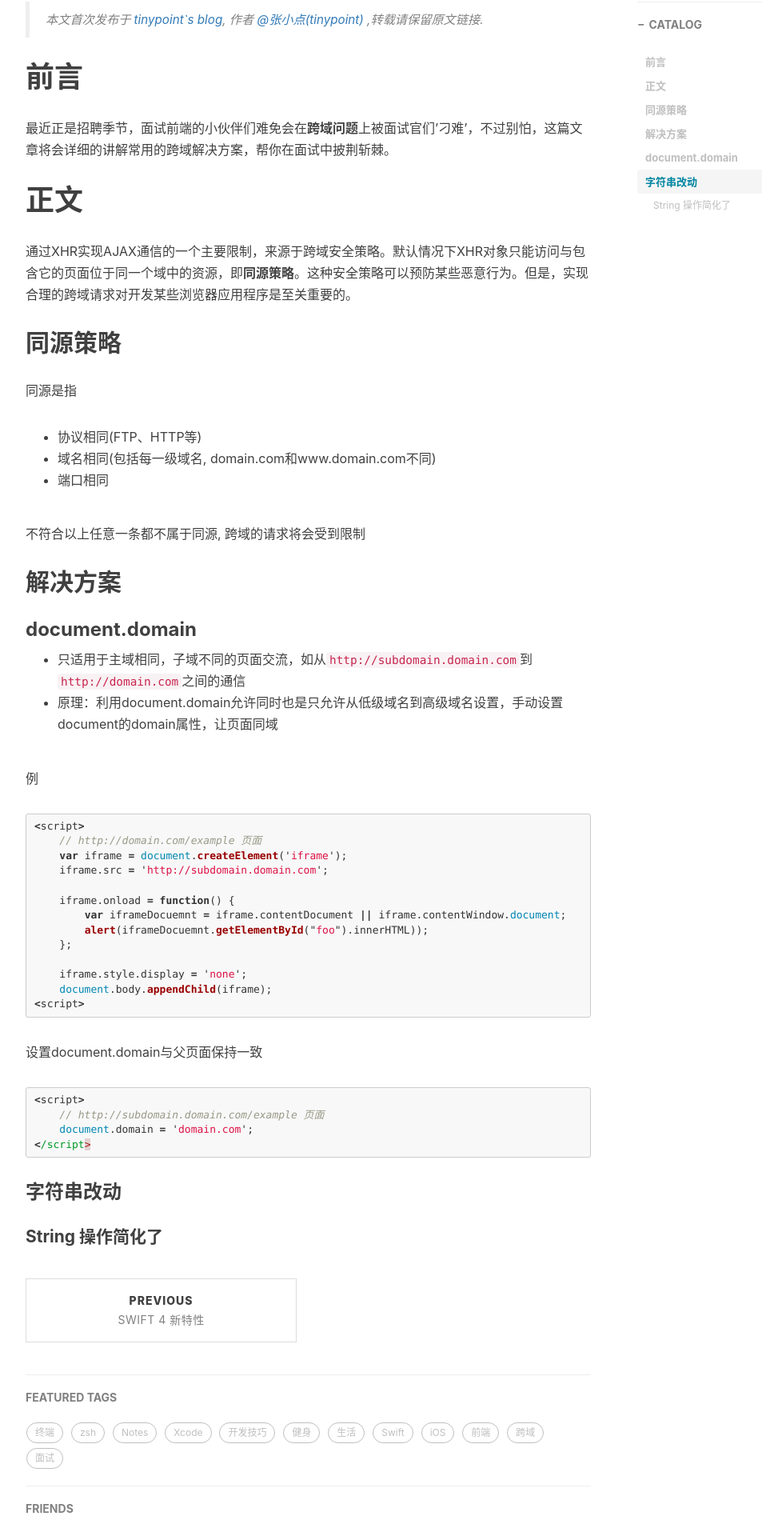
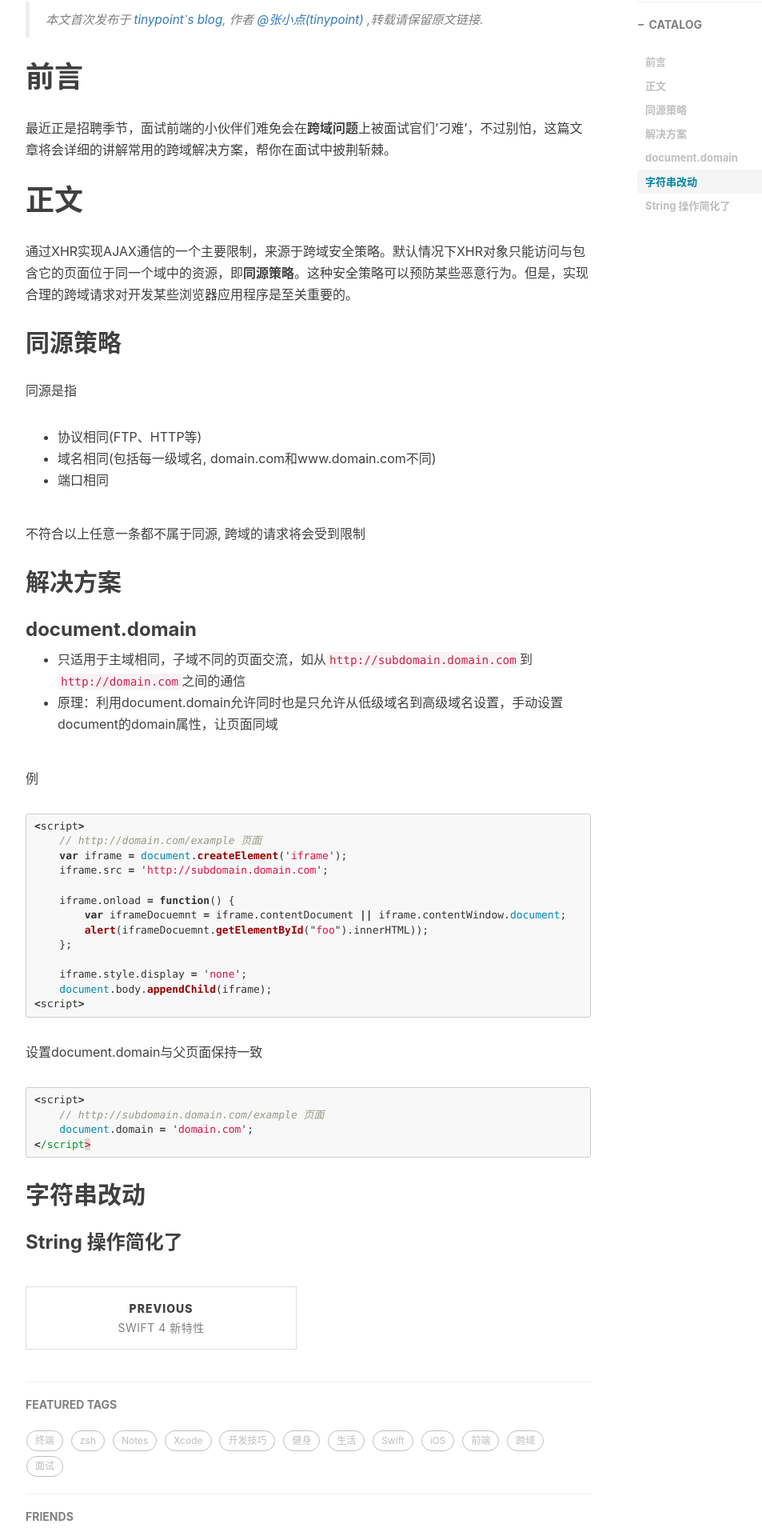
Before and after one commit to tinypoint/tinypoint.github.io, a Jekyll site: the page built from _posts/2017-09-28-面试必考的跨域问题你还是不会？别怕，这里有最全的总结！！！.md, in a window 1280 px wide. Shown: the part 682-2602 px from the top of the page at 80% size, without its empty margins (233-1186 px from the left). Built offline with Jekyll 4.4.1, drawn with Linux system fonts in a browser that asks for light colours; nearby versions of some CDN libraries; comment, search, counter and statistics services are not loaded.

````diff
--- a/_posts/2017-09-28-面试必考的跨域问题你还是不会？别怕，这里有最全的总结！！！.md
+++ b/_posts/2017-09-28-面试必考的跨域问题你还是不会？别怕，这里有最全的总结！！！.md
@@ -61,7 +61,7 @@ tags:
     document.domain = 'domain.com';
 </script>
 ```
-### 字符串改动
+## 字符串改动
 
 
-#### String 操作简化了
+### String 操作简化了
````
